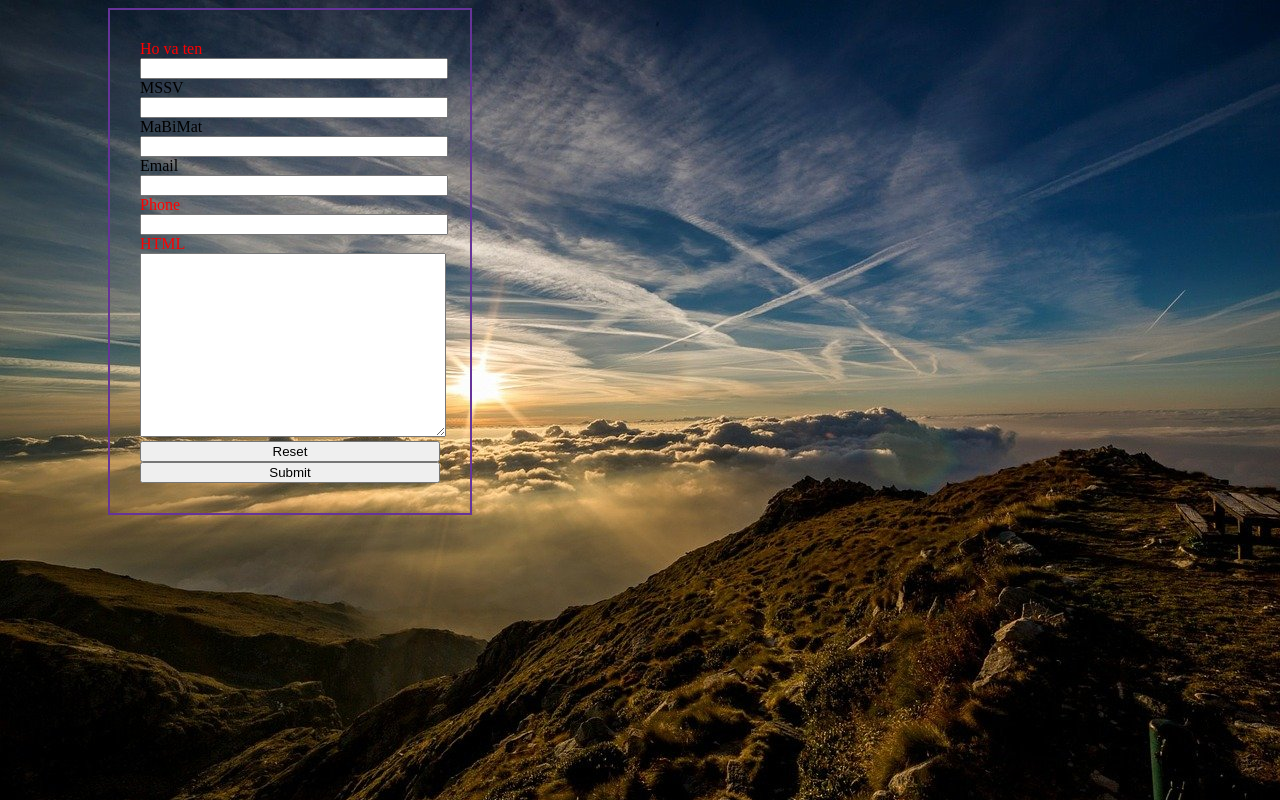
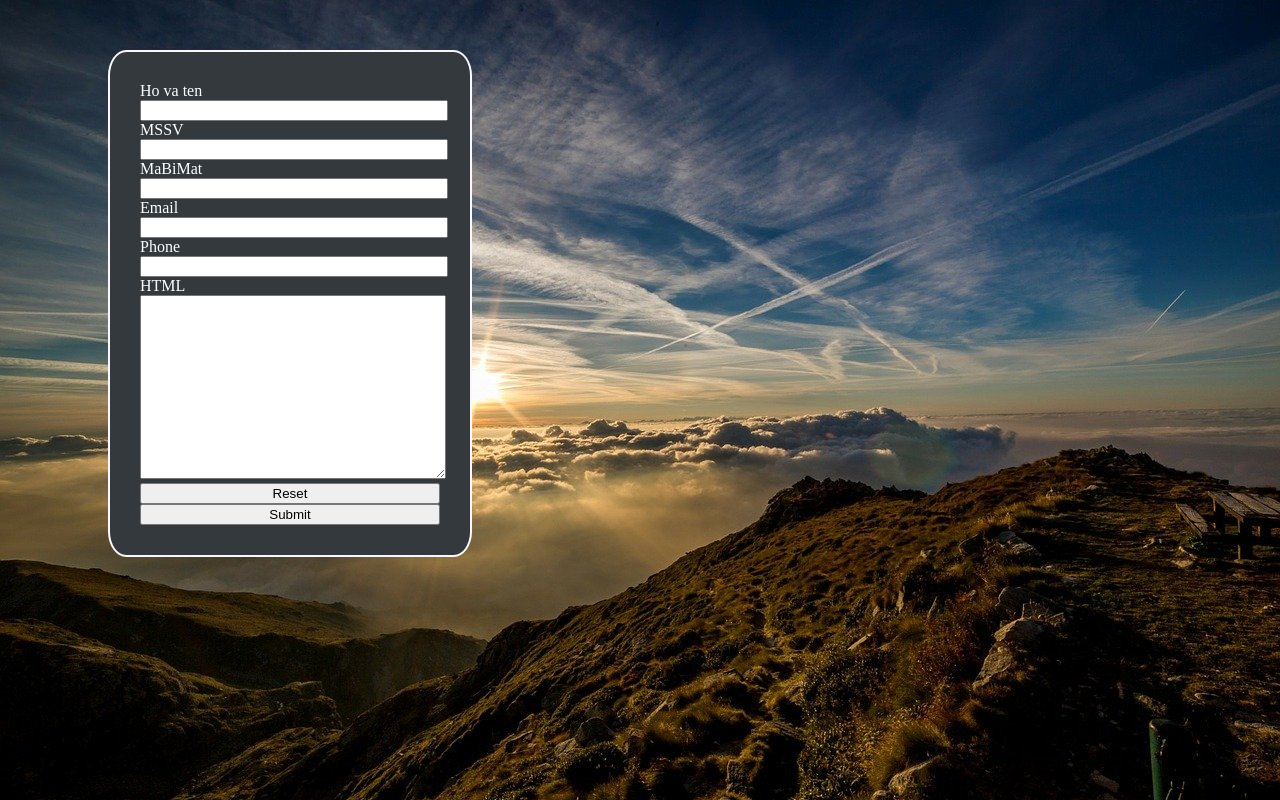
Before and after one commit to careyjohnson/firstupload, a plain HTML site: page htmlform/index.html in a window 1280 px wide. Drawn offline with Linux system fonts and the light colour scheme.

Commit message:
fix index.html

```diff
--- a/htmlform/diemdanh.html
+++ b/htmlform/index.html
@@ -12,7 +12,7 @@
         <label>Ho va ten</label>
         <br>
         <input required name="Ten" type="text" maxlength="40" minlength="5">
-        <label style="color: black;">MSSV</label>
+        <label style="color: white;">MSSV</label>
         <input required name="MSSV" type="number">
         <label id="lbl-mbm">MaBiMat</label>
         <input required type="number" name="MaBiMat" max="1000" min="99">
--- a/htmlform/main.css
+++ b/htmlform/main.css
@@ -4,20 +4,22 @@ body {
   background-size: cover;
 }
 form {
-  margin: 0 100px;
-  border: 2px solid rebeccapurple;
+  margin: 50px 100px;
+  border: 2px solid rgb(249, 246, 252);
   padding: 30px;
   width: 300px;
+  background-color: rgb(51, 57, 61);
+  border-radius: 5%;
 }
 label {
-  color: red;
+  color: white;
   width: 100vw;
 }
 #lbl-mbm {
-  color: black;
+  color: white;
 }
 .lbl-email {
-  color: black;
+  color: white;
 }
 /* label {
   color: blue;
```
